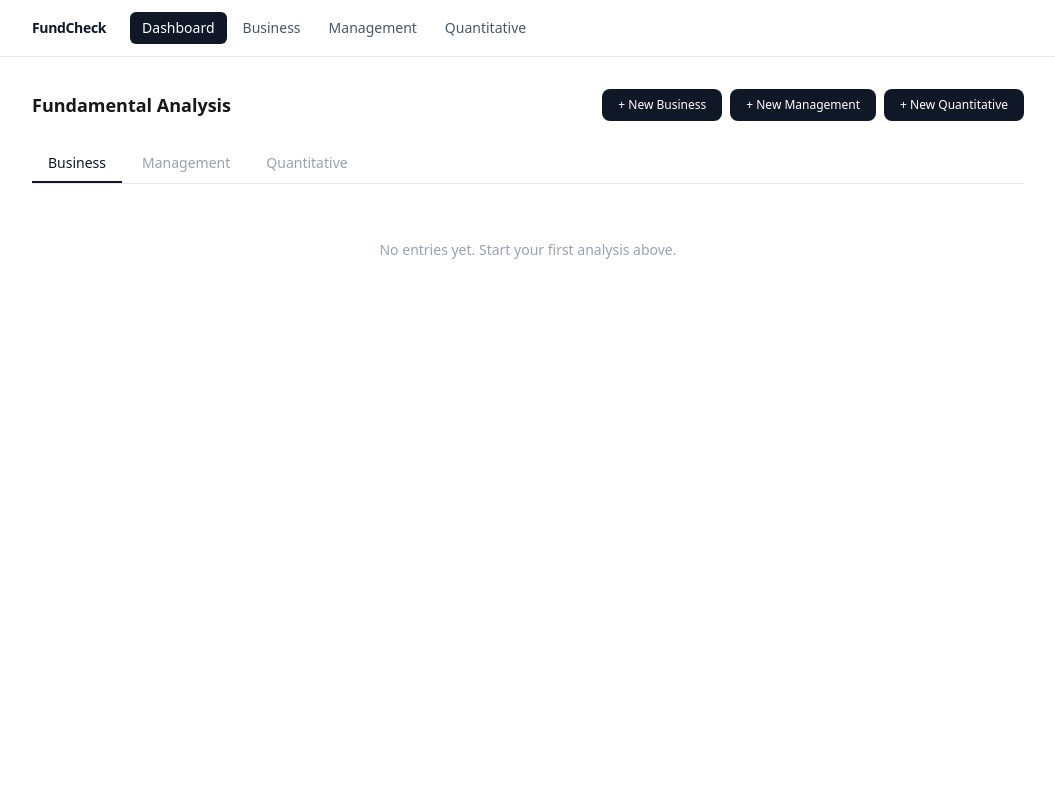
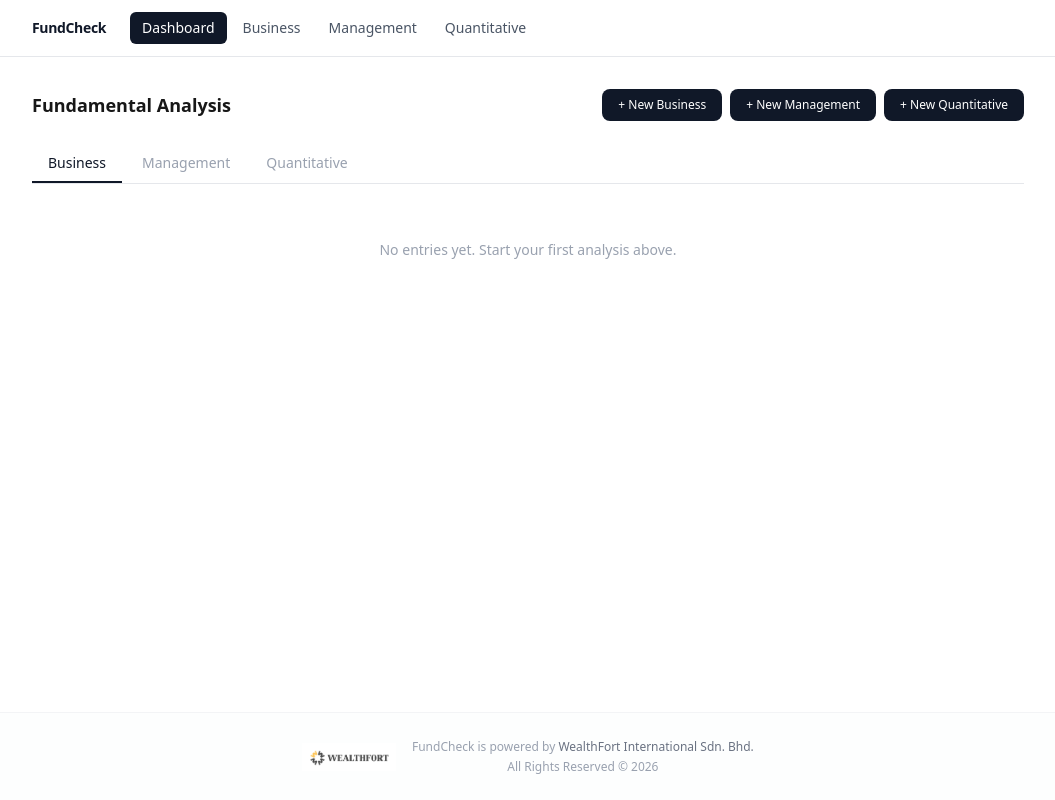
Before and after one commit to ik4lyfe/fundcheck, a Next.js app: page / in a window 1280 px wide. Shown: the whole page, without its empty margins (112-1167 px from the left). Built offline with nearby package versions, Linux system fonts and the light colour scheme.

Commit message:
credit: add WealthFort International logo + footer

```diff
--- a/src/app/layout.js
+++ b/src/app/layout.js
@@ -11,9 +11,28 @@
     <html lang="en" className="h-full antialiased">
       <body className="min-h-full flex flex-col bg-white text-gray-900">
         <NavBar />
-        <main className="flex-1 max-w-5xl mx-auto w-full px-4 py-8">
+        <main className="flex-1 max-w-5xl mx-auto w-full px-4 py-4 sm:py-8">
           {children}
         </main>
+
+        {/* Footer — WealthFort Credit */}
+        <footer className="border-t border-gray-100 bg-gray-50/30">
+          <div className="max-w-5xl mx-auto px-4 py-5 sm:py-6">
+            <div className="flex flex-col sm:flex-row items-center justify-center gap-3 sm:gap-4 text-center">
+              <img
+                src="/wealthfort-logo.jpg"
+                alt="WealthFort International"
+                className="h-6 sm:h-7 w-auto opacity-70"
+              />
+              <p className="text-xs text-gray-400 leading-relaxed max-w-md">
+                FundCheck is powered by{' '}
+                <span className="font-medium text-gray-500">WealthFort International Sdn. Bhd.</span>
+                <br />
+                All Rights Reserved &copy; {new Date().getFullYear()}
+              </p>
+            </div>
+          </div>
+        </footer>
       </body>
     </html>
   );
```
Also changed, not shown: public/wealthfort-logo.jpg (added).
